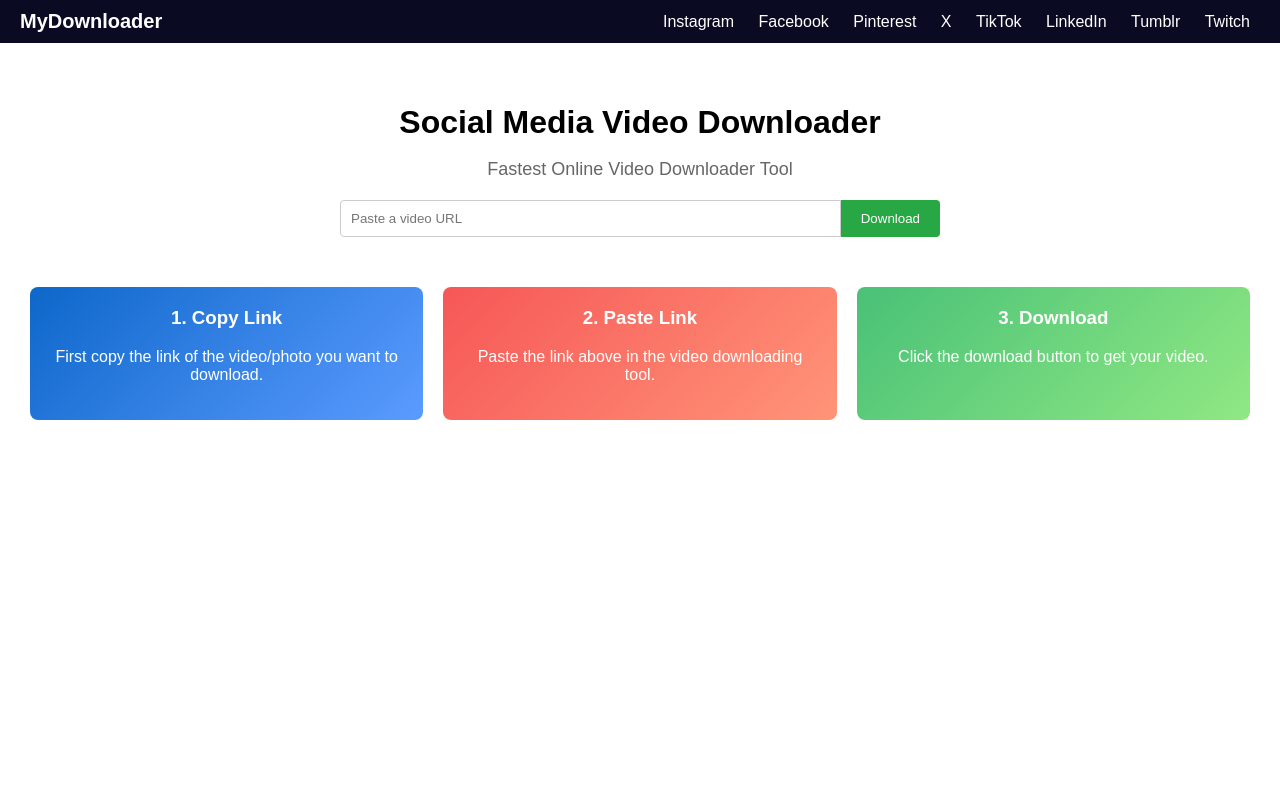
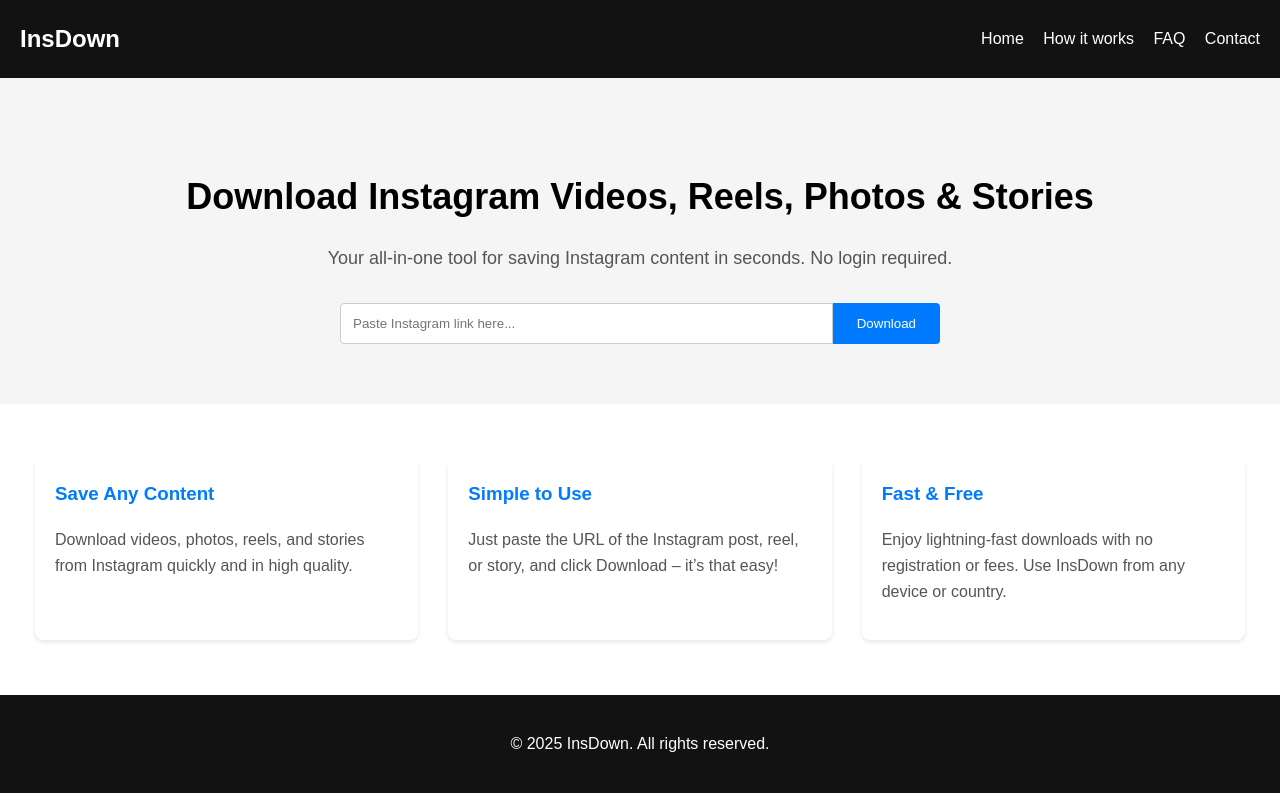
Before and after one commit to huuhuybn/InsDown, a plain HTML site: page index.html in a window 1280 px wide. Drawn offline with Linux system fonts and the light colour scheme.

Commit message:
Update index.html with professional homepage introduction

```diff
--- a/index.html
+++ b/index.html
@@ -2,62 +2,60 @@
 <html lang="en">
 <head>
 <meta charset="UTF-8">
-    <title>My Social Media Downloader</title>
+<title>InsDown - Download Instagram Videos & Photos</title>
 <meta name="viewport" content="width=device-width, initial-scale=1.0">
 <style>
-        body { font-family: Arial, sans-serif; margin: 0; padding: 0; }
-        header { background-color: #0a0a23; color: white; padding: 10px 20px; display: flex; align-items: center; }
-        header .logo { font-size: 20px; font-weight: bold; margin-right: auto; }
-        header nav a { color: white; margin: 0 10px; text-decoration: none; }
-        main { text-align: center; padding: 40px 20px; }
-        .hero-title { font-size: 32px; margin-bottom: 10px; }
-        .hero-subtitle { font-size: 18px; color: #666; margin-bottom: 20px; }
-        .search-box { max-width: 600px; margin: 0 auto; display: flex; }
-        .search-box input[type='text'] { flex-grow: 1; padding: 10px; border: 1px solid #ccc; border-radius: 4px 0 0 4px; }
-        .search-box button { padding: 10px 20px; border: none; background-color: #28a745; color: white; border-radius: 0 4px 4px 0; cursor: pointer; }
-        .steps { display: flex; flex-wrap: wrap; justify-content: center; margin-top: 40px; }
-        .step { flex: 1 1 300px; padding: 20px; margin: 10px; border-radius: 8px; color: white; }
-        .step h3 { margin-top: 0; }
-        .step.copy { background: linear-gradient(135deg, #0e67ca, #5b9bff); }
-        .step.paste { background: linear-gradient(135deg, #f65757, #ff9478); }
-        .step.download { background: linear-gradient(135deg, #49c177, #90e883); }
+body {font-family: Arial, sans-serif; margin:0; padding:0; line-height:1.6;}
+header {background:#121212;color:#fff;padding:20px;display:flex;align-items:center;justify-content:space-between;}
+header .logo {font-size:24px;font-weight:bold;}
+header nav a {color:#fff;margin-left:15px;text-decoration:none;font-size:16px;}
+.hero {background:#f5f5f5;padding:60px 20px;text-align:center;}
+.hero h1 {font-size:36px;margin-bottom:10px;}
+.hero p {font-size:18px;color:#555;margin-bottom:30px;}
+.search-box {max-width:600px;margin:0 auto;display:flex;}
+.search-box input {flex:1;padding:12px;border:1px solid #ccc;border-radius:4px 0 0 4px;}
+.search-box button {padding:12px 24px;border:none;background:#007bff;color:#fff;border-radius:0 4px 4px 0;cursor:pointer;}
+.features {display:flex;flex-wrap:wrap;justify-content:center;padding:40px 20px;}
+.feature {flex:1 1 300px;margin:15px;padding:20px;border-radius:8px;background:#fff;box-shadow:0 2px 4px rgba(0,0,0,0.1);}
+.feature h3 {margin-top:0;color:#007bff;}
+.feature p {color:#555;}
+footer {background:#121212;color:#fff;text-align:center;padding:20px;}
 </style>
 </head>
 <body>
 <header>
-        <div class="logo">MyDownloader</div>
+<div class="logo">InsDown</div>
 <nav>
-            <a href="#">Instagram</a>
-            <a href="#">Facebook</a>
-            <a href="#">Pinterest</a>
-            <a href="#">X</a>
-            <a href="#">TikTok</a>
-            <a href="#">LinkedIn</a>
-            <a href="#">Tumblr</a>
-            <a href="#">Twitch</a>
+<a href="#">Home</a>
+<a href="#">How it works</a>
+<a href="#">FAQ</a>
+<a href="#">Contact</a>
 </nav>
 </header>
-    <main>
-        <h1 class="hero-title">Social Media Video Downloader</h1>
-        <p class="hero-subtitle">Fastest Online Video Downloader Tool</p>
+<section class="hero">
+<h1>Download Instagram Videos, Reels, Photos & Stories</h1>
+<p>Your all-in-one tool for saving Instagram content in seconds. No login required.</p>
 <div class="search-box">
-            <input type="text" placeholder="Paste a video URL">
+<input type="text" placeholder="Paste Instagram link here...">
 <button>Download</button>
 </div>
-        <div class="steps">
-            <div class="step copy">
-                <h3>1. Copy Link</h3>
-                <p>First copy the link of the video/photo you want to download.</p>
+</section>
+<section class="features">
+<div class="feature">
+<h3>Save Any Content</h3>
+<p>Download videos, photos, reels, and stories from Instagram quickly and in high quality.</p>
 </div>
-            <div class="step paste">
-                <h3>2. Paste Link</h3>
-                <p>Paste the link above in the video downloading tool.</p>
+<div class="feature">
+<h3>Simple to Use</h3>
+<p>Just paste the URL of the Instagram post, reel, or story, and click Download – it’s that easy!</p>
 </div>
-            <div class="step download">
-                <h3>3. Download</h3>
-                <p>Click the download button to get your video.</p>
+<div class="feature">
+<h3>Fast & Free</h3>
+<p>Enjoy lightning-fast downloads with no registration or fees. Use InsDown from any device or country.</p>
 </div>
-        </div>
-    </main>
+</section>
+<footer>
+<p>&copy; 2025 InsDown. All rights reserved.</p>
+</footer>
 </body>
 </html>
```
Lines whose indentation alone changed are shown as unchanged.
